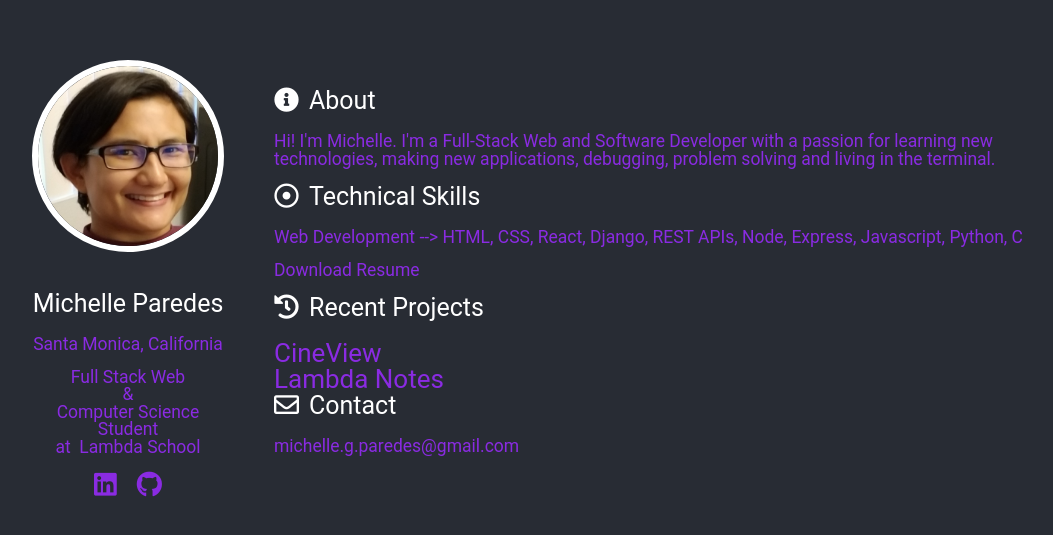
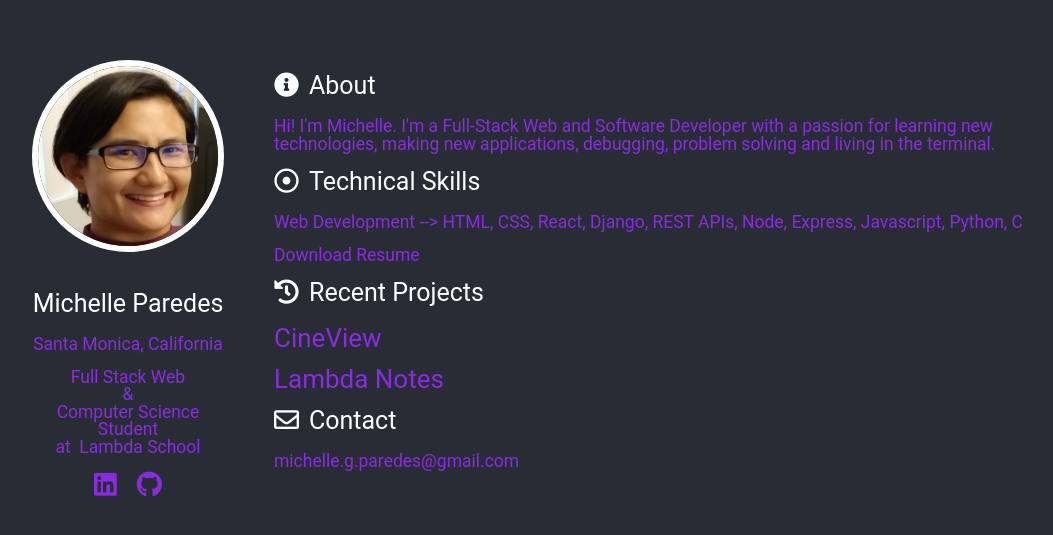
Before and after one commit to mparedes003/profile-page, a React (Create React App) app: page / in a window 1280 px wide. Shown: the part 221-756 px from the top of the page, without its empty margins (118-1171 px from the left). Built offline with nearby package versions, Linux system fonts and the light colour scheme.

Commit message:
Style divs named project

```diff
--- a/src/App.css
+++ b/src/App.css
@@ -209,3 +209,7 @@ h3 {
   color: blueviolet;
   text-decoration: none;
 }
+
+.profile-body .project {
+  padding-bottom: 1.5rem;
+}
```
